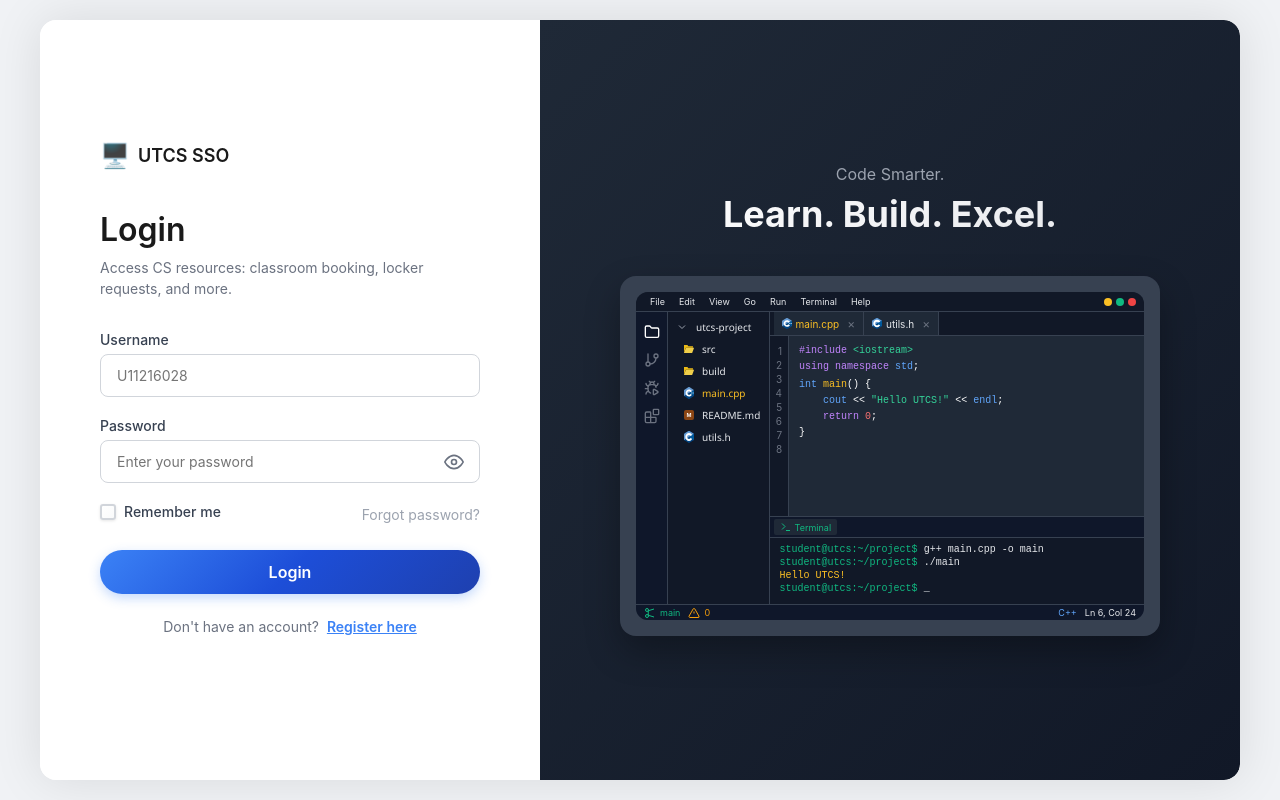
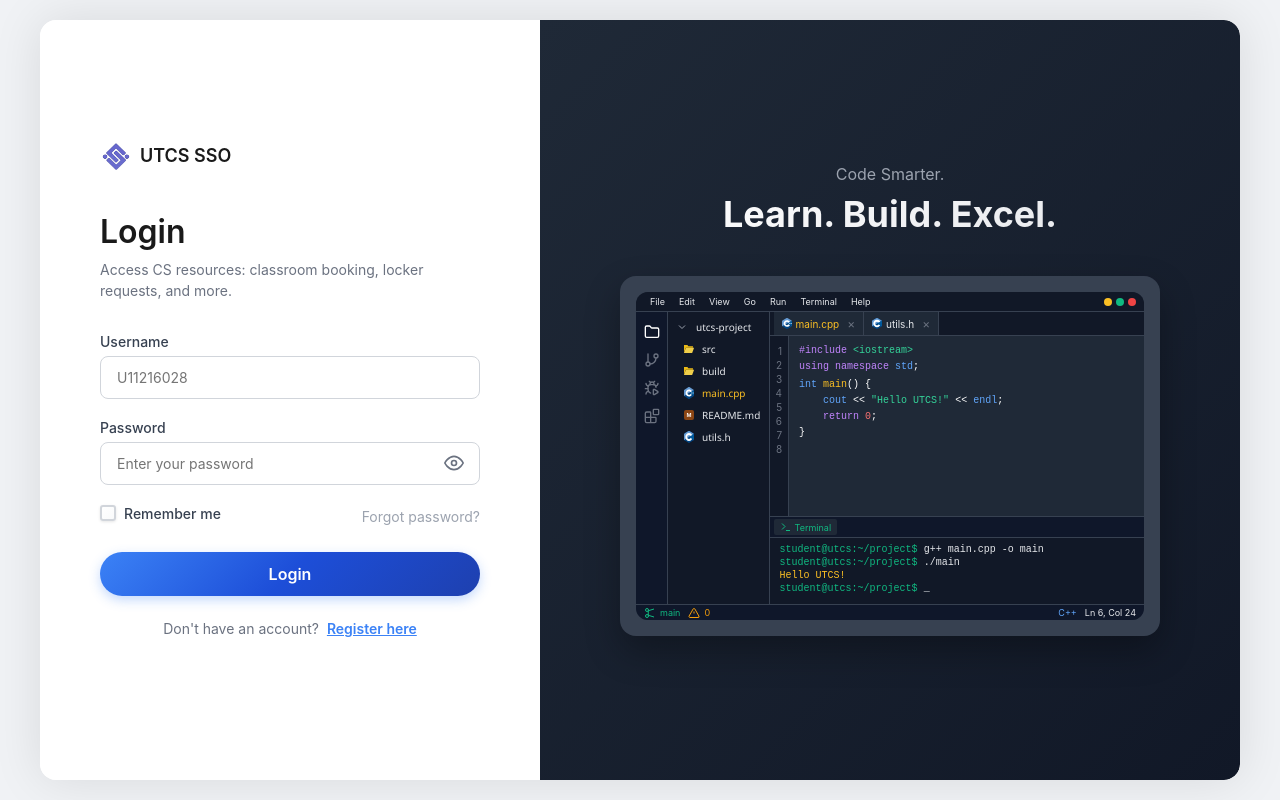
Before and after one commit to UTCS-G505/SSO-Frontend, a Vue app: page /login in a window 1280 px wide. Built offline with nearby package versions, Linux system fonts and the light colour scheme; the HTML template or start-up script is replaced by a standard one.

Commit message:
style: change logo to logo.png

```diff
--- a/src/components/login/LoginForm.vue
+++ b/src/components/login/LoginForm.vue
@@ -2,7 +2,7 @@
   <div class="login-card">
     <div class="logo-section">
       <div class="logo">
-        <span class="logo-icon">🖥️</span>
+        <img src="/src/assets/logo.png" alt="UTCS SSO" class="logo-icon" />
         <span class="logo-text">UTCS SSO</span>
       </div>
     </div>
@@ -189,7 +189,9 @@ const handleToggleMode = () => {
 }
 
 .logo-icon {
-  font-size: 24px;
+  width: 32px;
+  height: 32px;
+  object-fit: contain;
 }
 
 .logo-text {
--- a/src/components/navigation/Sidebar.vue
+++ b/src/components/navigation/Sidebar.vue
@@ -2,7 +2,7 @@
   <aside class="sidebar">
     <div class="sidebar-header">
       <div class="logo">
-        <Grid class="logo-icon" />
+        <img src="/src/assets/logo.png" alt="UTCS SSO" class="logo-icon" />
         <span>UTCS SSO</span>
       </div>
     </div>
@@ -40,7 +40,7 @@
 <script setup lang="ts">
 import { computed } from 'vue'
 import { useRoute } from 'vue-router'
-import { Grid, User, Clock, HelpCircle } from 'lucide-vue-next'
+import { User, Clock, HelpCircle } from 'lucide-vue-next'
 
 // Component name for ESLint
 defineOptions({
@@ -81,9 +81,9 @@ const currentRoute = computed(() => route.name as string)
 }
 
 .logo-icon {
-  width: 24px;
-  height: 24px;
-  color: #3b82f6;
+  width: 28px;
+  height: 28px;
+  object-fit: contain;
 }
 
 .sidebar-nav {
```
